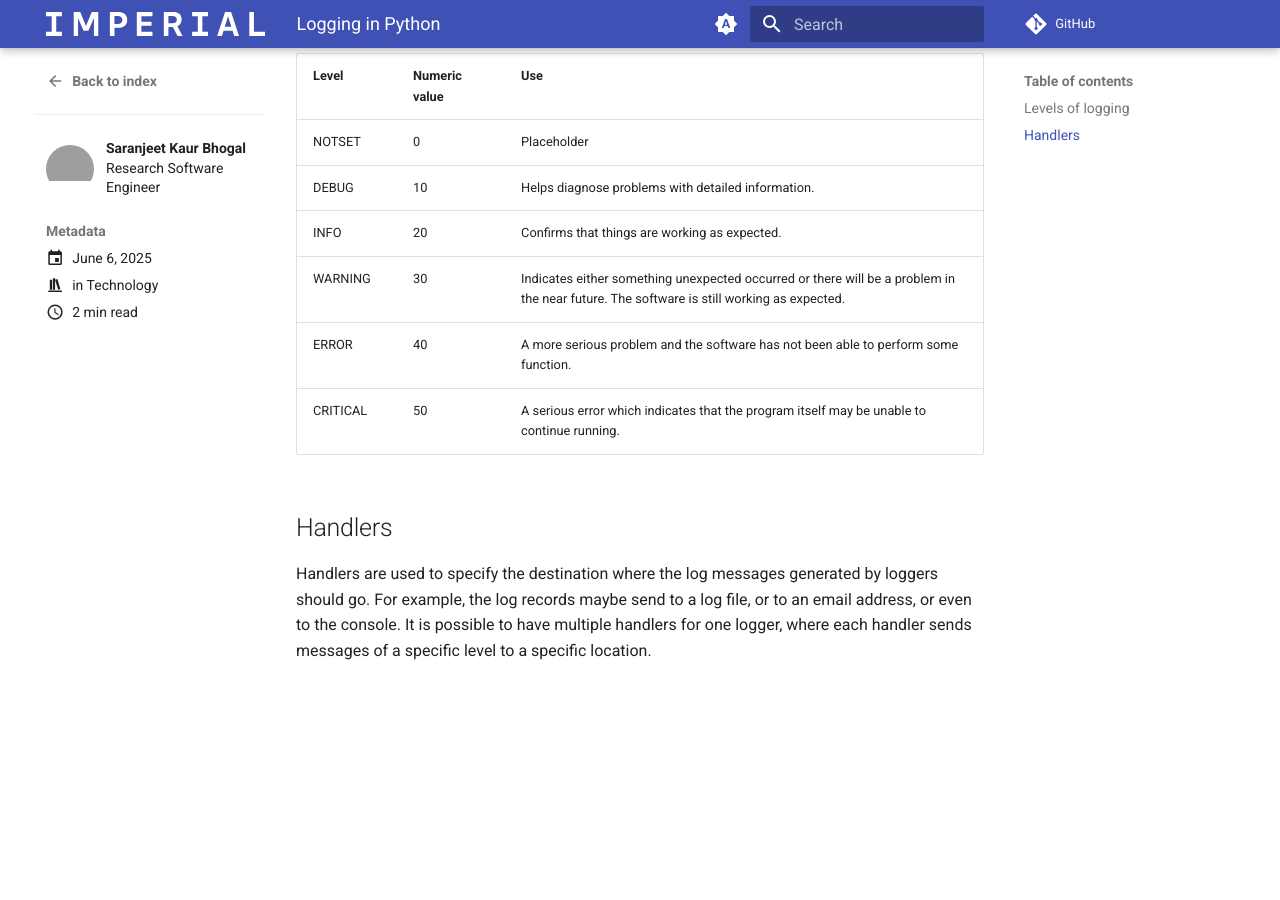
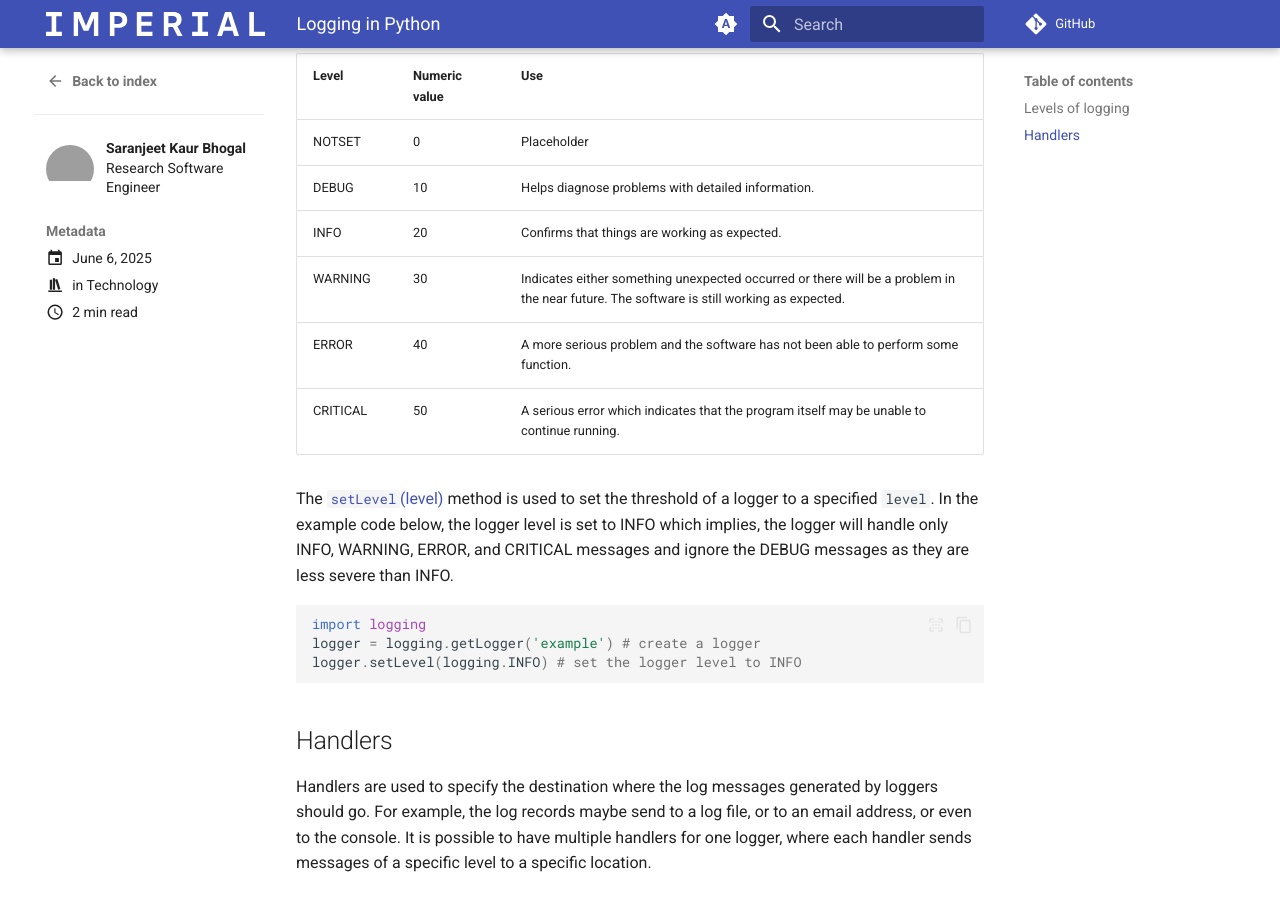
Before and after one commit to ImperialCollegeLondon/RSEBlog, an MkDocs documentation site: the page built from docs/posts/20250606_python_logging.md, in a window 1280 px wide and 900 px high, scrolled down 504 px. Built offline with MkDocs 1.6.1 and Material for MkDocs 9.7.7, drawn with Linux system fonts in a browser that asks for light colours; comment, search, counter and statistics services are not loaded; before the commit the page ends 1192 px from its top, so only the background shows below that; grey boxes are pictures that could not be loaded.

Commit message:
add setLevel to logger

````diff
--- a/docs/posts/20250606_python_logging.md
+++ b/docs/posts/20250606_python_logging.md
@@ -29,6 +29,14 @@ To begin with, we can create a logger using `logger = getLogger(__name__)` and t
 | ERROR | 40 | A more serious problem and the software has not been able to perform some function. |
 | CRITICAL | 50 | A serious error which indicates that the program itself may be unable to continue running. |
 
+The [`setLevel`(level)](https://docs.python.org/3/library/logging.html#logging.Logger.setLevel) method is used to set the threshold of a logger to a specified `level`. In the example code below, the logger level is set to INFO which implies, the logger will handle only INFO, WARNING, ERROR, and CRITICAL messages and ignore the DEBUG messages as they are less severe than INFO.
+
+```py
+import logging
+logger = logging.getLogger('example') # create a logger
+logger.setLevel(logging.INFO) # set the logger level to INFO
+```
+
 ## Handlers
 
 Handlers are used to specify the destination where the log messages generated by loggers should go. For example, the log records maybe send to a log file, or to an email address, or even to the console. It is possible to have multiple handlers for one logger, where each handler sends messages of a specific level to a specific location.
````
